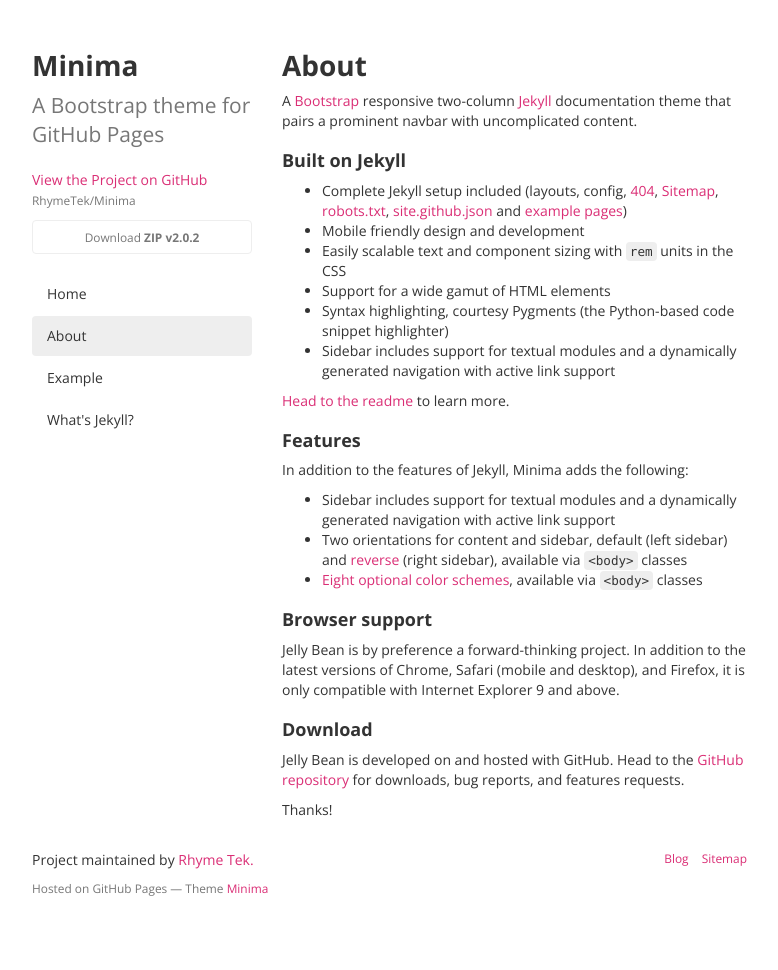
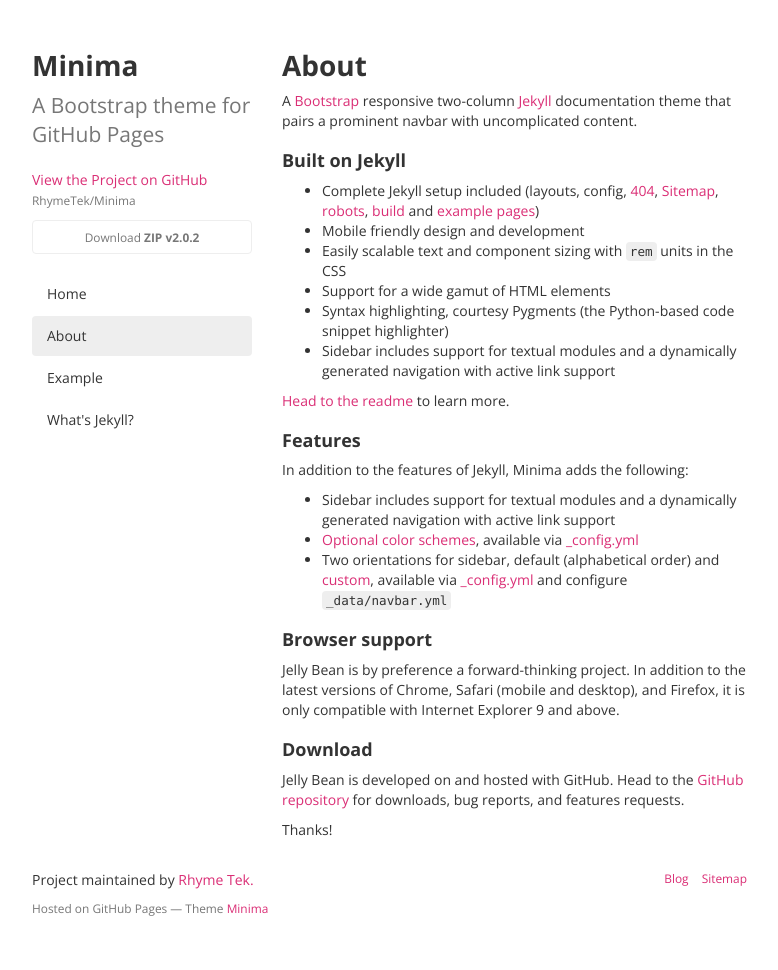
Before and after one commit to RimeCoOfficial/Minima, a Jekyll site: the page built from _pages/About.md, in a window 1280 px wide. Shown: the whole page, without its empty margins (248-1026 px from the left). Built offline with Jekyll 4.4.1, drawn with Linux system fonts in a browser that asks for light colours; nearby versions of some CDN libraries.

Commit message:
Update About.md

```diff
--- a/_pages/About.md
+++ b/_pages/About.md
@@ -8,7 +8,7 @@
 
 ### Built on Jekyll
 
-* Complete Jekyll setup included (layouts, config, [404]({{ site.baseurl }}/404), [Sitemap]({{ site.baseurl }}/sitemap.xml), [robots.txt]({{ site.baseurl }}/robots.txt), [site.github.json]({{ site.baseurl }}/site.github.json) and [example pages]({{ site.baseurl }}/example))
+* Complete Jekyll setup included (layouts, config, [404]({{ site.baseurl }}/404), [Sitemap]({{ site.baseurl }}/sitemap.xml), [robots]({{ site.baseurl }}/robots.txt), [build]({{ site.baseurl }}/site.github.json) and [example pages]({{ site.baseurl }}/example))
 * Mobile friendly design and development
 * Easily scalable text and component sizing with `rem` units in the CSS
 * Support for a wide gamut of HTML elements
@@ -23,8 +23,8 @@
 In addition to the features of Jekyll, Minima adds the following:
 
 * Sidebar includes support for textual modules and a dynamically generated navigation with active link support
-* Two orientations for content and sidebar, default (left sidebar) and [reverse](https://github.com/RhymeTek/Minima#reverse-layout) (right sidebar), available via `<body>` classes
-* [Eight optional color schemes](https://github.com/RhymeTek/Minima#themes), available via `<body>` classes
+* [Optional color schemes](https://github.com/{{ site.github.username }}{{ site.baseurl }}#custom-navbar), available via [_config.yml](./_config.yml#L17)
+* Two orientations for sidebar, default (alphabetical order) and [custom](https://github.com/RhymeTek/Minima#custom-layout), available via [_config.yml](./_config.yml#L18) and configure `_data/navbar.yml`
 
 ### Browser support
 
```
